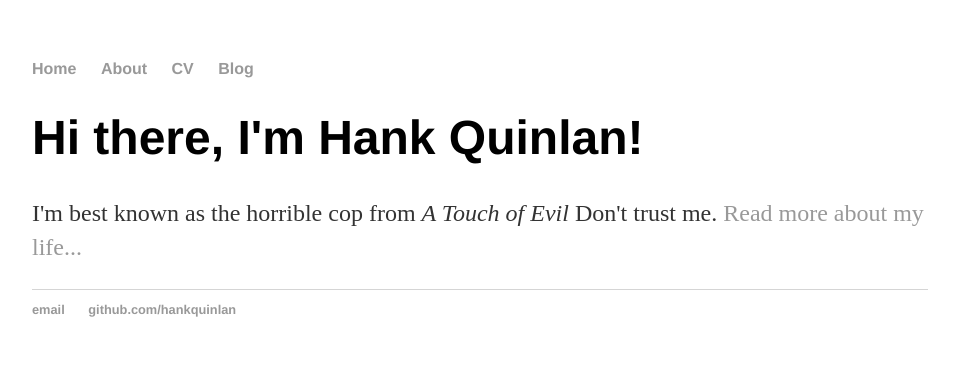
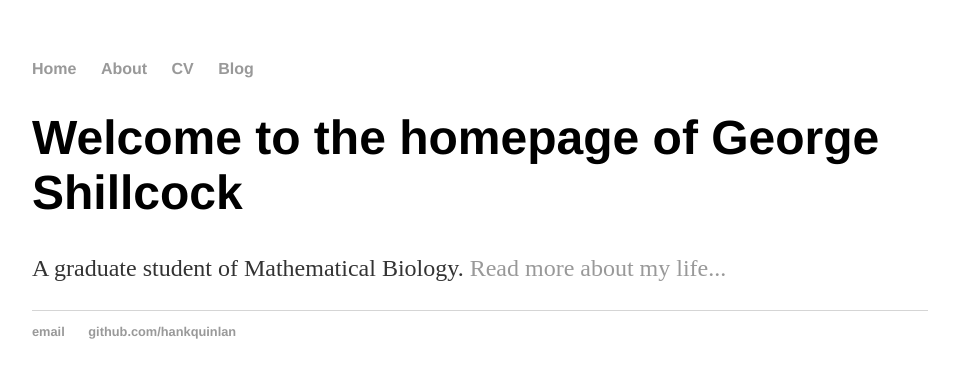
Before and after one commit to G-Shillcock/test.github.io, a Jekyll site: the page built from index.html, in a window 1280 px wide. Shown: the top 378 px of the page, without its empty margins (160-1115 px from the left). Built offline with Jekyll 4.4.1, drawn with Linux system fonts in a browser that asks for light colours.

Commit message:
Update index.html

```diff
--- a/index.html
+++ b/index.html
@@ -1,8 +1,8 @@
 ---
 layout: default
-title: Hank Quinlan, Horrible Cop
+title: George Shillcock
 ---
 <div class="blurb">
-	<h1>Hi there, I'm Hank Quinlan!</h1>
-	<p>I'm best known as the horrible cop from <em>A Touch of Evil</em> Don't trust me. <a href="/about">Read more about my life...</a></p>
+	<h1>Welcome to the homepage of George Shillcock</h1>
+	<p> A graduate student of Mathematical Biology. <a href="/about">Read more about my life...</a></p>
 </div><!-- /.blurb -->
```
